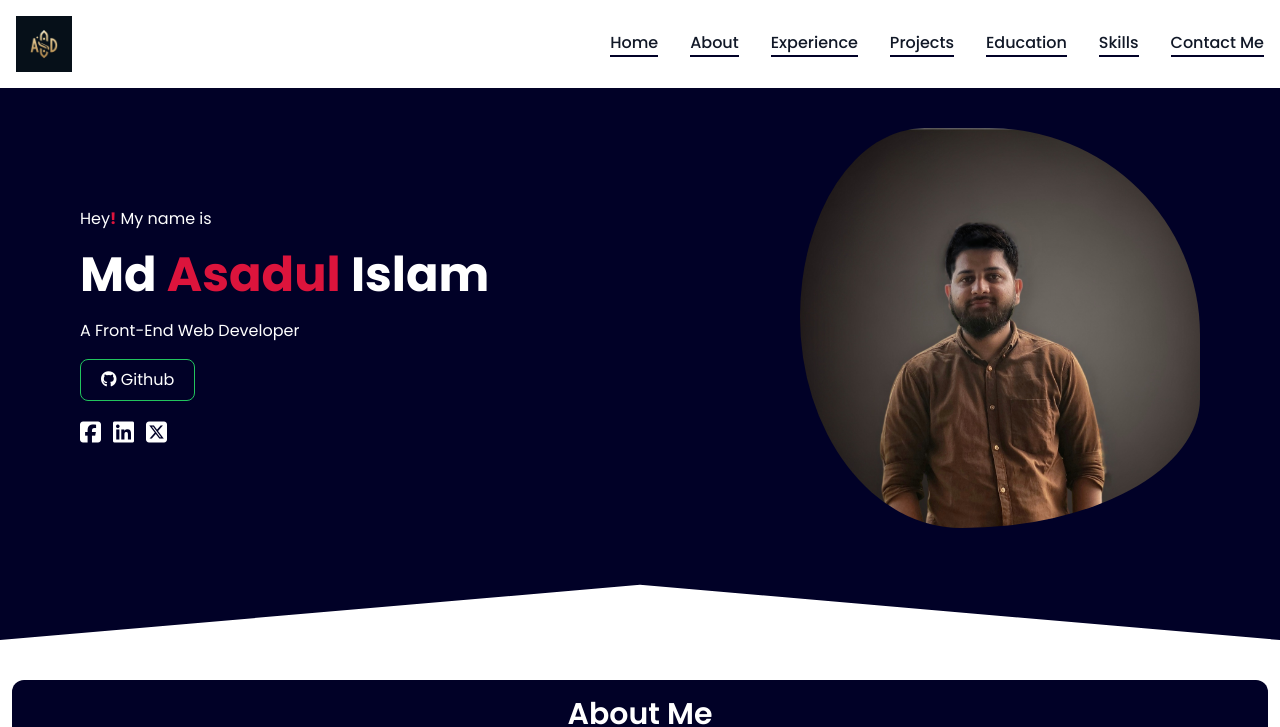
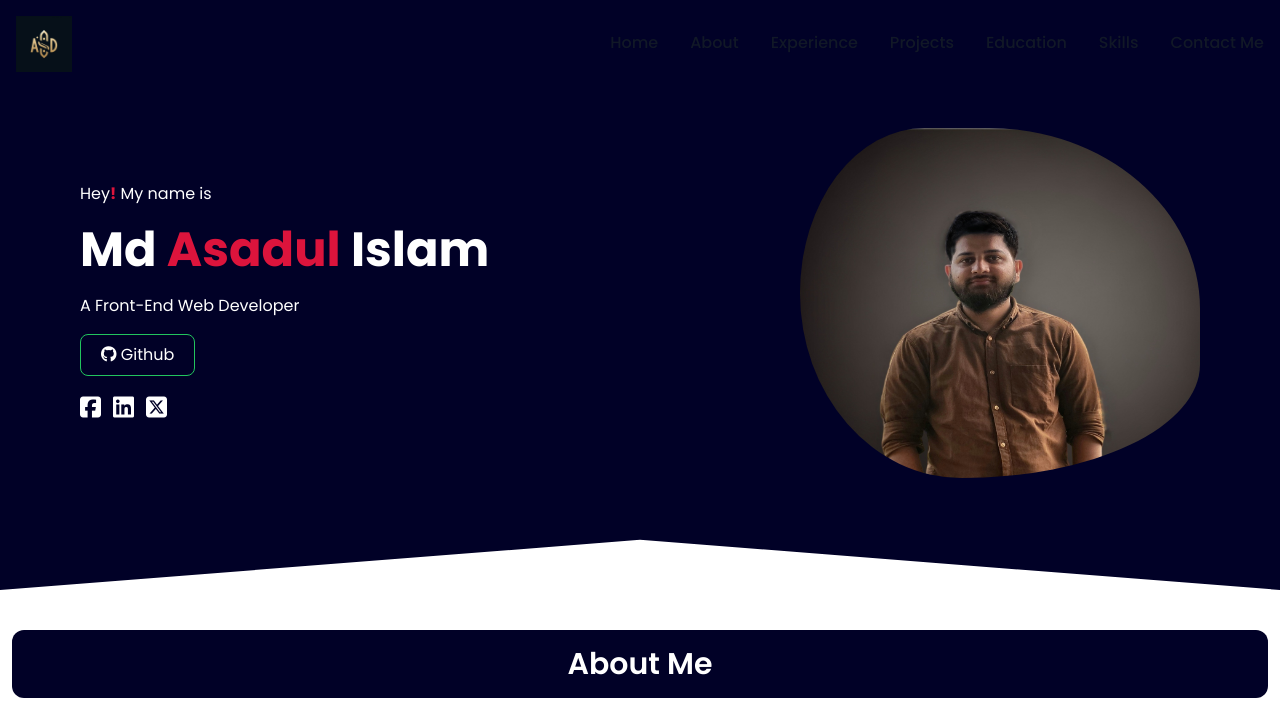
Before and after one commit to Asad9340/Portfolio, a plain HTML site: page index.html in a window 1280 px wide. Shown: the top 727 px of the page. Drawn offline with nearby package versions, Linux system fonts and the light colour scheme.

```diff
--- a/index.html
+++ b/index.html
@@ -30,7 +30,7 @@
     <link rel="stylesheet" href="style.css" />
   </head>
   <body class="font-['Poppins']">
-    <header class="dark:bg-[#010127]">
+    <header class="bg-[#010127]">
       <nav>
         <div
           class="container flex flex-wrap items-center justify-between mx-auto p-4"
--- a/style.css
+++ b/style.css
@@ -2,7 +2,7 @@
   background: linear-gradient(45deg, #88d5bf 0%, #5d6bf8 100%);
   animation: morph 8s ease-in-out infinite;
   border-radius: 60% 40% 30% 70% / 60% 30% 70% 40%;
-  height: 400px;
+  height: 350px;
   transition: all 1s ease-in-out;
   width: 400px;
   z-index: 5;
```
